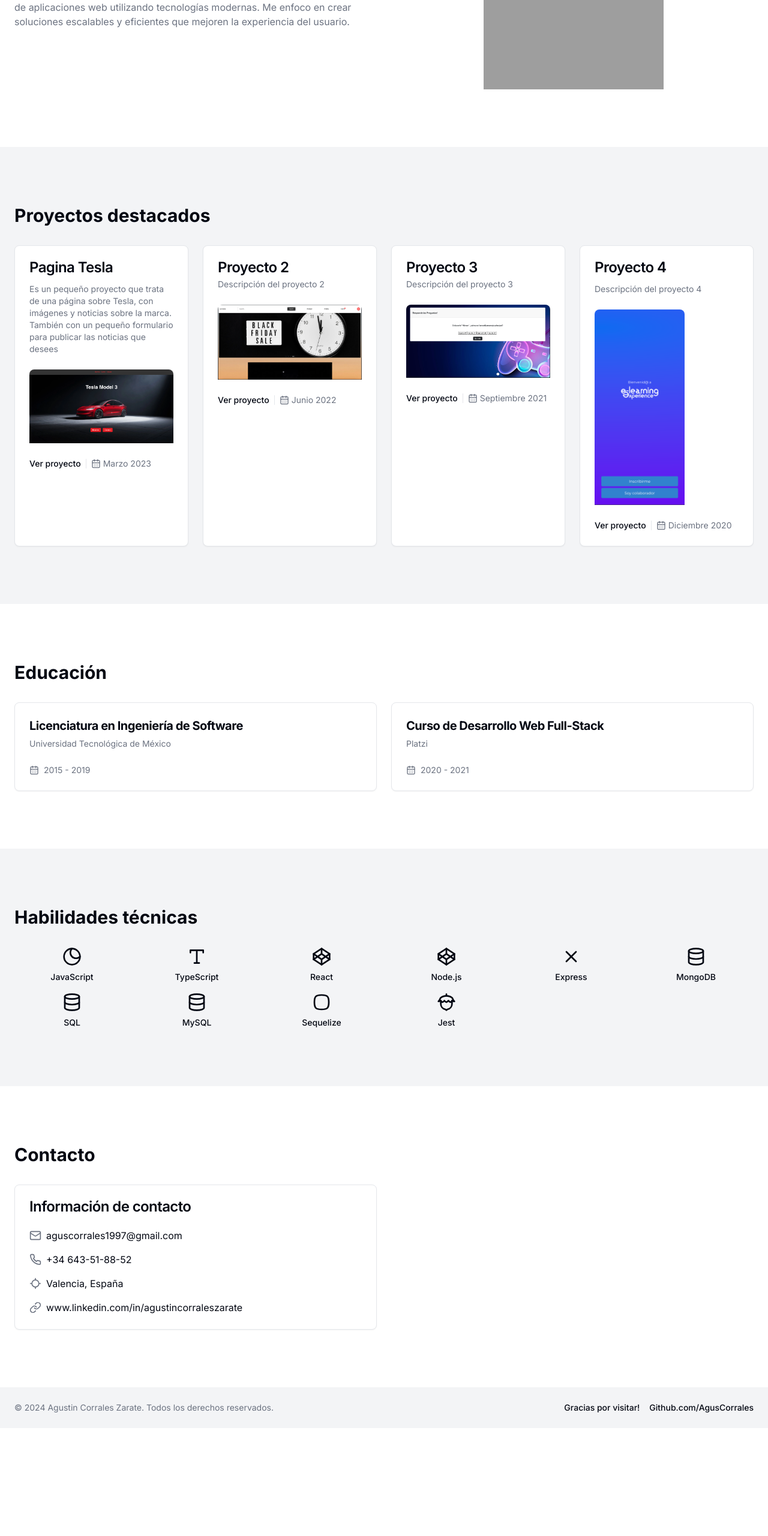
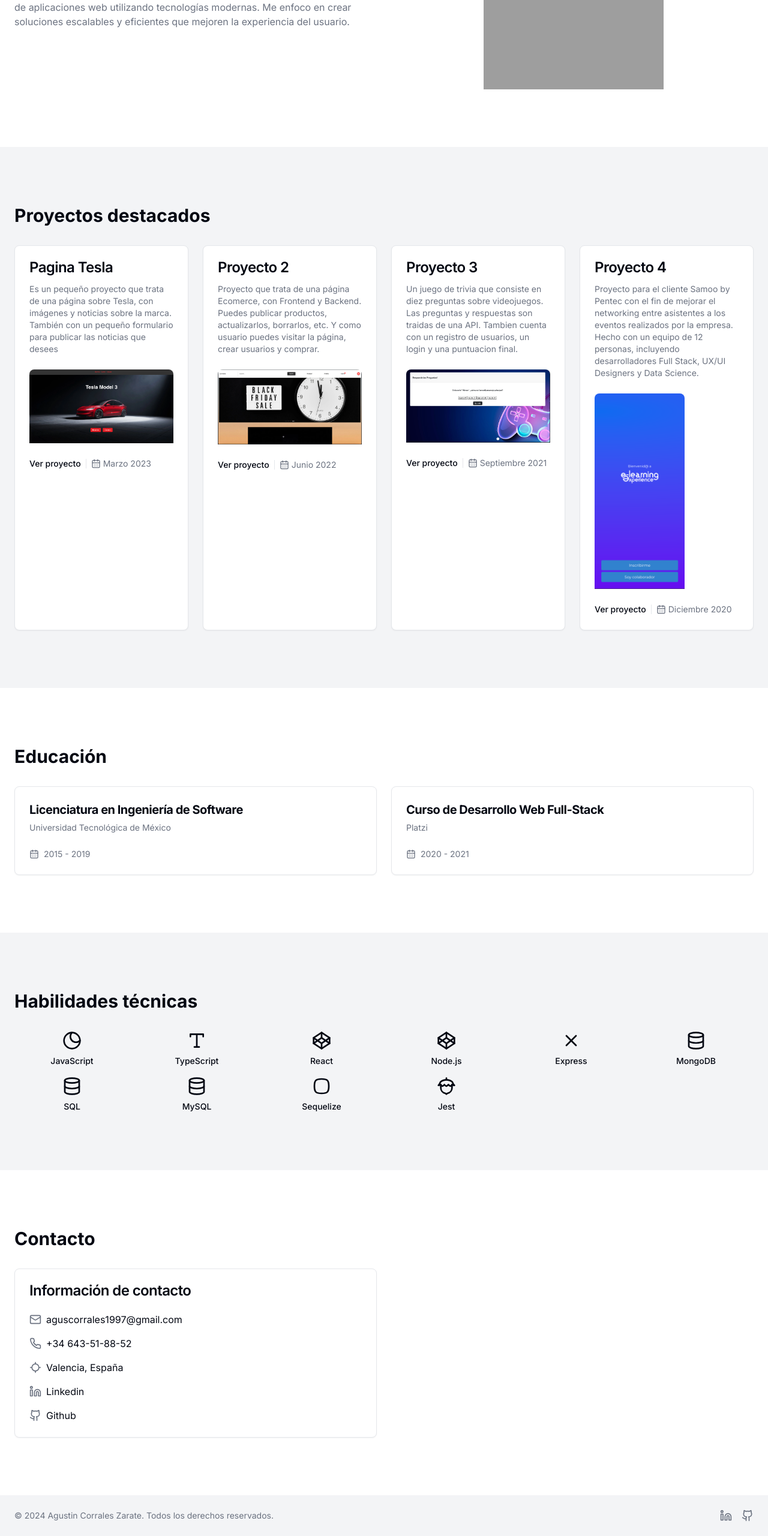
Before and after one commit to AgusCorrales/NewPortfolio, a Next.js app: page / in a window 1280 px wide. Shown: the part 236-2797 px from the top of the page at 60% size. Before the commit the page ends 2617 px from the top, so only its background shows below. Built offline with nearby package versions, Linux system fonts and the light colour scheme; grey boxes are pictures that could not be loaded.

Commit message:
Ya esta listo el menu

```diff
--- a/package.json
+++ b/package.json
@@ -18,6 +18,7 @@
     "next": "14.2.5",
     "react": "^18",
     "react-dom": "^18",
+    "react-router-dom": "^6.25.1",
     "tailwind-merge": "^2.4.0",
     "tailwindcss-animate": "^1.0.7"
   },
--- a/src/components/portfolio.jsx
+++ b/src/components/portfolio.jsx
@@ -1,44 +1,74 @@
+"use client";
+
 import Link from "next/link"
 import { Button } from "@/components/ui/button"
 import { Card, CardHeader, CardTitle, CardDescription, CardContent, CardFooter } from "@/components/ui/card"
 import { Separator } from "@/components/ui/separator"
-import { Input } from "@/components/ui/input"
-import { Textarea } from "@/components/ui/textarea"
 import Image from 'next/image';
+import { GithubIcon, LinkedinIcon } from "lucide-react";
+import { useState } from "react";
 
 
 
 export function Portfolio() {
+  const [isMenuOpen, setIsMenuOpen] = useState(false);
+
+  const toggleMenu = () => {
+    setIsMenuOpen(!isMenuOpen);
+  };
   return (
     (<div className="flex flex-col min-h-screen bg-background text-foreground">
         <header className="sticky top-0 z-50 bg-background/90 backdrop-blur-sm">
-        <div
-          className="container mx-auto py-4 px-4 md:px-6 flex items-center justify-between">
+      <div className="container mx-auto py-4 px-4 md:px-6 flex items-center justify-between">
         <div className="flex items-center gap-2">
           <BriefcaseIcon className="w-6 h-6" />
-            <h1 className="text-2xl font-bold">Agustin Corrales Zarate</h1>
+          <h1 className="text-2xl font-bold">Hola, soy Agustin</h1>
         </div>
         <nav className="hidden md:flex items-center gap-4">
-            <Link href="#" className="text-sm font-medium hover:underline" prefetch={false}>
+          <Link href="#about" className="text-sm font-medium hover:underline" prefetch={false}>
             Sobre mí
           </Link>
-            <Link href="#" className="text-sm font-medium hover:underline" prefetch={false}>
+          <Link href="#projects" className="text-sm font-medium hover:underline" prefetch={false}>
             Proyectos
           </Link>
-            <Link href="#" className="text-sm font-medium hover:underline" prefetch={false}>
+          <Link href="#education" className="text-sm font-medium hover:underline" prefetch={false}>
             Educación
           </Link>
-            <Link href="#" className="text-sm font-medium hover:underline" prefetch={false}>
+          <Link href="#skills" className="text-sm font-medium hover:underline" prefetch={false}>
             Habilidades
           </Link>
-            <Link href="#" className="text-sm font-medium hover:underline" prefetch={false}>
+          <Link href="#contact" className="text-sm font-medium hover:underline" prefetch={false}>
             Contacto
           </Link>
         </nav>
-          <Button variant="outline" size="sm" className="md:hidden">
+        <Button variant="outline" size="sm" className="md:hidden" onClick={toggleMenu}>
+          {isMenuOpen ? (
+            <XIcon className="w-5 h-5" />
+          ) : (
             <MenuIcon className="w-5 h-5" />
-            <span className="sr-only">Abrir menú</span>
+          )}
+          <span className="sr-only">{isMenuOpen ? 'Cerrar menú' : 'Abrir menú'}</span>
         </Button>
+      </div>
+      {/* Menú móvil */}
+      <div className={`md:hidden ${isMenuOpen ? 'block' : 'hidden'} absolute top-16 left-0 w-full bg-background/90 backdrop-blur-sm`}>
+        <nav className="flex flex-col items-center gap-4 py-4">
+          <Link href="#about" className="text-sm font-medium hover:underline" prefetch={false} onClick={toggleMenu}>
+            Sobre mí
+          </Link>
+          <Link href="#projects" className="text-sm font-medium hover:underline" prefetch={false} onClick={toggleMenu}>
+            Proyectos
+          </Link>
+          <Link href="#education" className="text-sm font-medium hover:underline" prefetch={false} onClick={toggleMenu}>
+            Educación
+          </Link>
+          <Link href="#skills" className="text-sm font-medium hover:underline" prefetch={false} onClick={toggleMenu}>
+            Habilidades
+          </Link>
+          <Link href="#contact" className="text-sm font-medium hover:underline" prefetch={false} onClick={toggleMenu}>
+            Contacto
+          </Link>
+        </nav>
       </div>
     </header>
       <main className="flex-1">
@@ -73,7 +103,7 @@ export function Portfolio() {
                 </CardHeader>
                 <CardContent>
                   <Image
-                    src= "/Tesla.png"
+                    src="/Tesla.png"
                     width="500"
                     height="300"
                     alt="Imagen del proyecto 1"
@@ -81,7 +111,7 @@ export function Portfolio() {
                 </CardContent>
                 <CardFooter>
                   <div className="flex items-center gap-2">
-                    <Link href="#" className="text-sm font-medium hover:underline" prefetch={false}>
+                    <Link href="https://github.com/AgusCorrales/MiniProyectoReact" className="text-sm font-medium hover:underline" prefetch={false}>
                       Ver proyecto
                     </Link>
                     <Separator orientation="vertical" className="h-4" />
@@ -94,8 +124,8 @@ export function Portfolio() {
               </Card>
               <Card>
                 <CardHeader>
-                  <CardTitle>Proyecto 2</CardTitle>
-                  <CardDescription>Descripción del proyecto 2</CardDescription>
+                  <CardTitle className="mb-2">Proyecto 2</CardTitle>
+                  <CardDescription>Proyecto que trata de una página Ecomerce, con Frontend y Backend. Puedes publicar productos, actualizarlos, borrarlos, etc. Y como usuario puedes visitar la página, crear usuarios y comprar.</CardDescription>
                 </CardHeader>
                 <CardContent>
                   <Image
@@ -107,7 +137,7 @@ export function Portfolio() {
                 </CardContent>
                 <CardFooter>
                   <div className="flex items-center gap-2">
-                    <Link href="#" className="text-sm font-medium hover:underline" prefetch={false}>
+                    <Link href="https://github.com/AgusCorrales/ProyectoReactEcomerce" className="text-sm font-medium hover:underline" prefetch={false}>
                       Ver proyecto
                     </Link>
                     <Separator orientation="vertical" className="h-4" />
@@ -120,8 +150,9 @@ export function Portfolio() {
               </Card>
               <Card>
                 <CardHeader>
-                  <CardTitle>Proyecto 3</CardTitle>
-                  <CardDescription>Descripción del proyecto 3</CardDescription>
+                  <CardTitle className="mb-2">Proyecto 3</CardTitle>
+                  <CardDescription>Un juego de trivia que consiste en diez preguntas sobre videojuegos. Las preguntas y respuestas son traidas de una API. Tambien cuenta con un registro de usuarios, un login y una puntuacion final.
+                  </CardDescription>
                 </CardHeader>
                 <CardContent>
                   <Image
@@ -133,7 +164,7 @@ export function Portfolio() {
                 </CardContent>
                 <CardFooter>
                   <div className="flex items-center gap-2">
-                    <Link href="#" className="text-sm font-medium hover:underline" prefetch={false}>
+                    <Link href="https://github.com/AgusCorrales/ProyectoQuiz" className="text-sm font-medium hover:underline" prefetch={false}>
                       Ver proyecto
                     </Link>
                     <Separator orientation="vertical" className="h-4" />
@@ -147,7 +178,7 @@ export function Portfolio() {
               <Card>
                 <CardHeader>
                   <CardTitle className="mb-2">Proyecto 4</CardTitle>
-                  <CardDescription>Descripción del proyecto 4</CardDescription>
+                  <CardDescription>Proyecto para el cliente Samoo by Pentec con el fin de mejorar el networking entre asistentes a los eventos realizados por la empresa. Hecho con un equipo de 12 personas, incluyendo desarrolladores Full Stack, UX/UI Designers y Data Science.</CardDescription>
                 </CardHeader>
                 <CardContent>
                   <Image
@@ -159,7 +190,7 @@ export function Portfolio() {
                 </CardContent>
                 <CardFooter>
                   <div className="flex items-center gap-2">
-                    <Link href="#" className="text-sm font-medium hover:underline" prefetch={false}>
+                    <Link href="https://github.com/sentobc13/Front-Proyecto-Final-Tripulaciones" className="text-sm font-medium hover:underline" prefetch={false}>
                       Ver proyecto
                     </Link>
                     <Separator orientation="vertical" className="h-4" />
@@ -263,7 +294,9 @@ export function Portfolio() {
                   <div className="flex flex-col gap-4">
                     <div className="flex items-center gap-2">
                       <MailIcon className="w-5 h-5 text-muted-foreground" />
-                      <span>aguscorrales1997@gmail.com</span>
+                      <a href="mailto:aguscorrales1997@gmail.com" className="hover:underline">
+                        aguscorrales1997@gmail.com
+                      </a>
                     </div>
                     <div className="flex items-center gap-2">
                       <PhoneIcon className="w-5 h-5 text-muted-foreground" />
@@ -274,9 +307,15 @@ export function Portfolio() {
                       <span>Valencia, España</span>
                     </div>
                     <div className="flex items-center gap-2">
-                      <LinkIcon className="w-5 h-5 text-muted-foreground" />
-                      <Link href="#" className="hover:underline" prefetch={false}>
-                      www.linkedin.com/in/agustincorraleszarate
+                      <LinkedinIcon className="w-5 h-5 text-muted-foreground" />
+                      <Link href="https://www.linkedin.com/in/agustincorraleszarate/" className="hover:underline" prefetch={false}>
+                        Linkedin
+                      </Link>
+                    </div>
+                    <div className="flex items-center gap-2">
+                      <GithubIcon className="w-5 h-5 text-muted-foreground" />
+                      <Link href="https://github.com/AgusCorrales" className="hover:underline" prefetch={false}>
+                        Github
                       </Link>
                     </div>
                   </div>
@@ -291,11 +330,11 @@ export function Portfolio() {
           className="container mx-auto px-4 md:px-6 flex items-center justify-between">
           <p className="text-sm text-muted-foreground">&copy; 2024 Agustin Corrales Zarate. Todos los derechos reservados.</p>
           <div className="flex items-center gap-4">
-            <Link href="#" className="text-sm font-medium hover:underline" prefetch={false}>
-              Gracias por visitar!
+            <Link href="https://www.linkedin.com/in/agustincorraleszarate/" className="text-sm font-medium hover:underline" prefetch={false}>
+            <LinkedinIcon className="w-5 h-5 text-muted-foreground" />
             </Link>
-            <Link href="#" className="text-sm font-medium hover:underline" prefetch={false}>
-              Github.com/AgusCorrales
+            <Link href="https://github.com/AgusCorrales" className="text-sm font-medium hover:underline" prefetch={false}>
+            <GithubIcon className="w-5 h-5 text-muted-foreground" />
             </Link>
           </div>
         </div>
```
Also changed, not shown: 1 other file (tests, documents, lock files or other folders). Lines whose indentation alone changed are shown as unchanged.
